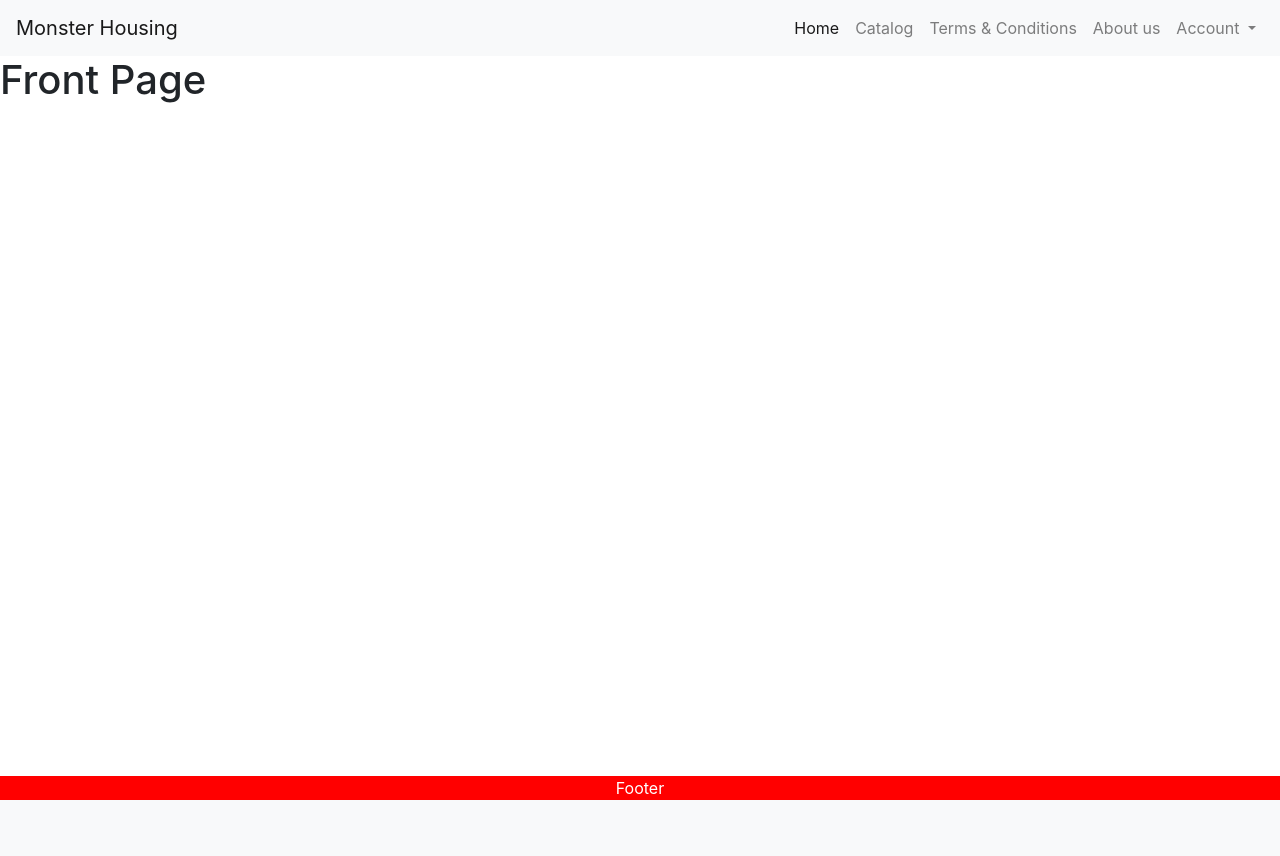
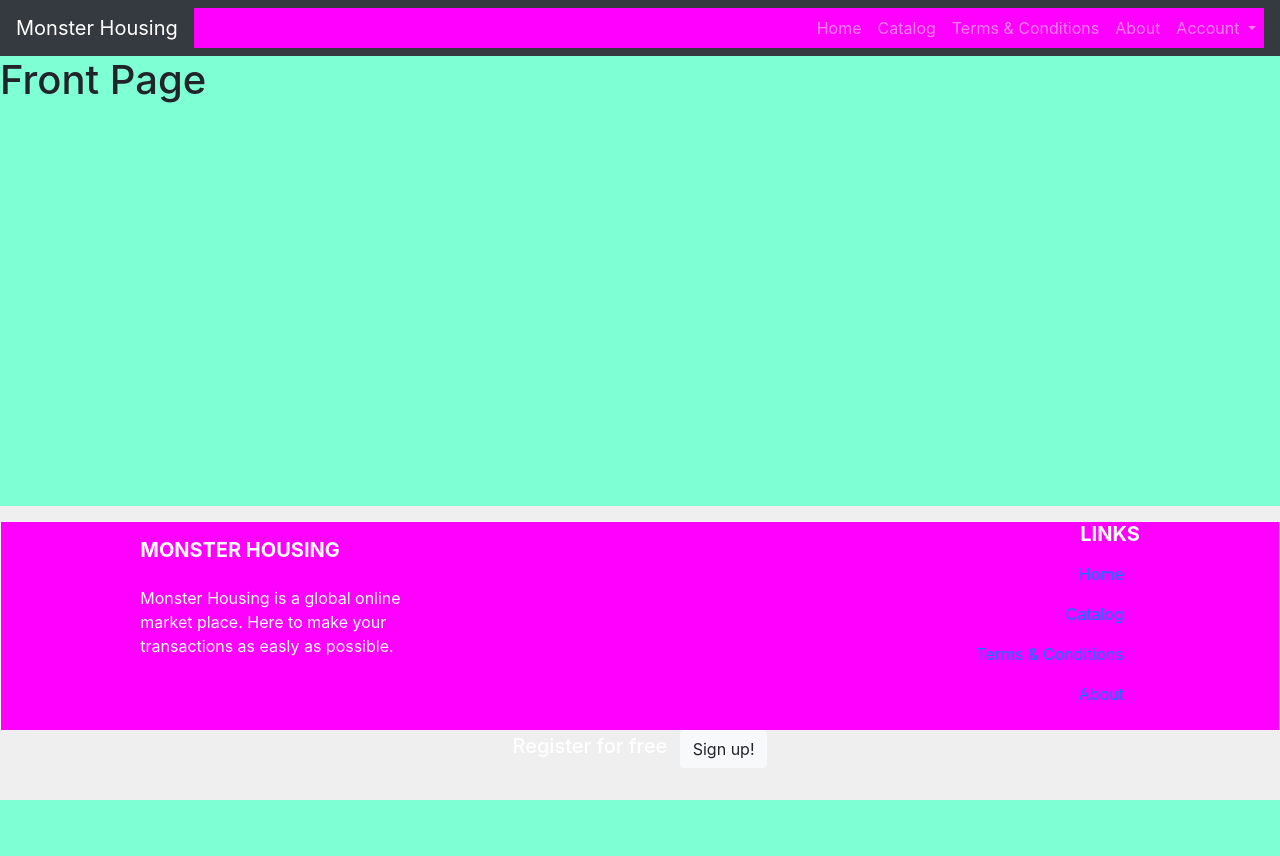
Before and after one commit to alexdiljar/MonsterHousing, a Django app: page / in a window 1280 px wide. Before the commit the page ends 800 px from the top, so only its background shows below. Run offline with Django 3.2, Linux system fonts and the light colour scheme; some libraries are stand-ins or nearby versions.

Commit message:
css fucked commit to pull

```diff
--- a/static/css/main.css
+++ b/static/css/main.css
@@ -1,3 +1,20 @@
+html, body {
+    height: 100%;
+    margin: 0;
+    background-color: darkblue;
+}
+div{
+    background-color: magenta;
+}
+.wrapper {
+    background-color: aquamarine;
+    min-height: 100%;
+
+    /* Equal to height of footer */
+    /* But also accounting for potential margin-bottom of last child */
+    margin-bottom: -50px;
+}
+
 footer{
     position: fixed;
     left: 0;
--- a/templates/index.html
+++ b/templates/index.html
@@ -13,8 +13,8 @@
     <link rel="stylesheet" href="{% static 'css/main.css' %}">
     <title>Monster Housing</title>
 </head>
-<body>
-<nav class="navbar navbar-expand-lg navbar-light bg-light">
+<body style="min-height: 100%">
+<nav class="navbar navbar-expand-lg navbar-dark bg-dark">
     <a class="navbar-brand" href="{% url 'front_page_index' %}">Monster Housing</a>
     <button class="navbar-toggler" type="button" data-toggle="collapse" data-target="#navbarSupportedContent"
             aria-controls="navbarSupportedContent" aria-expanded="false" aria-label="Toggle navigation">
@@ -23,8 +23,8 @@
 
     <div class="collapse navbar-collapse flex-grow-1 text-right" id="myNavbar7">
         <ul class="navbar-nav ml-auto flex-nowrap">
-            <li class="nav-item active">
-                <a class="nav-link" href="{% url 'front_page_index' %}">Home <span class="sr-only">(current)</span></a>
+            <li class="nav-item">
+                <a class="nav-link" href="{% url 'front_page_index' %}">Home </a>
             </li>
             <li class="nav-item">
                 <a class="nav-link" href="{% url 'catalog_index' %}">Catalog</a>
@@ -33,7 +33,7 @@
                 <a class="nav-link" href="{% url 'terms_index' %}">Terms & Conditions</a>
             </li>
             <li>
-                <a class="nav-link" href="{% url 'about_us_index' %}">About us</a>
+                <a class="nav-link" href="{% url 'about_us_index' %}">About</a>
             </li>
             <li class="nav-item dropdown">
                 <a class="nav-link dropdown-toggle" href="#" id="navbarDropdown" role="button" data-toggle="dropdown"
@@ -41,7 +41,7 @@
                     Account
                 </a>
                 <div class="dropdown-menu" aria-labelledby="navbarDropdown">
-                    {% if user.is.authenitcated %}
+                    {% if user.is_authenitcated %}
                         <a class="dropdown-item" href="{% url 'logout' %}">Log out</a>
                     {% else %}
                         <a class="dropdown-item" href="{% url 'login' %}">Sign in</a>
@@ -55,16 +55,83 @@
 
     </div>
 </nav>
+<div class="wrapper" style="">
 
     {% block content %}
 
     {% endblock %}
-    <footer>
-        <div>
-            Footer
+    <div class="push"></div>
+</div>
+<!-- Footer -->
+<footer class=footer" style="
+    position: absolute;
+  right: 0;
+  bottom: 0;
+  left: 0;
+  padding: 1rem;
+  background-color: #efefef;
+  text-align: center;">
+
+    <!-- Footer Links "page-footer font-small stylish-color-light pt-4" -->
+    <!-- <div class="container text-center text-md-right"> -->
+
+    <!-- Grid row -->
+    <div class="row">
+
+        <!-- Grid column -->
+        <div class="container text-center text-md-left col-md-3 mx-auto"> <!--<div class="col-md-4 mx-auto">-->
+
+            <!-- Content -->
+            <h5 class="font-weight-bold text-uppercase mt-3 mb-4">Monster Housing</h5>
+            <p>Monster Housing is a global online market place. Here to make your transactions as easly as possible.</p>
 
         </div>
+
+
+        <hr>
+
+        <!-- Grid column -->
+        <div class="col-md-2 mx-auto text-center text-md-right">
+
+            <!-- Links -->
+            <h5 class="font-weight-bold text-uppercase mt-8 mb-8">Links</h5>
+
+            <ul class="list-unstyled mx-right">
+                <li class="nav-item">
+                    <a class="nav-link" href="{% url 'front_page_index' %}">Home</a>
+                </li>
+                <li class="nav-item">
+                    <a class="nav-link" href="{% url 'catalog_index' %}">Catalog</a>
+                </li>
+                <li>
+                    <a class="nav-link" href="{% url 'terms_index' %}">Terms & Conditions</a>
+                </li>
+                <li>
+                    <a class="nav-link" href="{% url 'about_us_index' %}">About</a>
+                </li>
+            </ul>
+        </div>
+        <!-- Grid column -->
+    </div>
+    <!-- </div> -->
+    <!-- Grid row -->
+    <!-- Footer Links -->
+    {% if not user.is_authenitcated %}
+        <!-- Call to action -->
+        <ul class="list-unstyled list-inline text-center" id="sign-up-now">
+            <li class="list-inline-item">
+                <h5 class="mb-1">Register for free</h5>
+            </li>
+            <li class="list-inline-item">
+                <a href="{% url 'register' %}" class="btn btn-light btn-rounded">Sign up!</a>
+            </li>
+        </ul>
+        <!-- Call to action -->
+    {% endif %}
+
+
 </footer>
+<!-- Footer -->
 
 
 <!-- Optional JavaScript -->
```
Also changed, not shown: templates/base/AboutUs.html (+22 -1 lines). Lines whose indentation alone changed are shown as unchanged.
